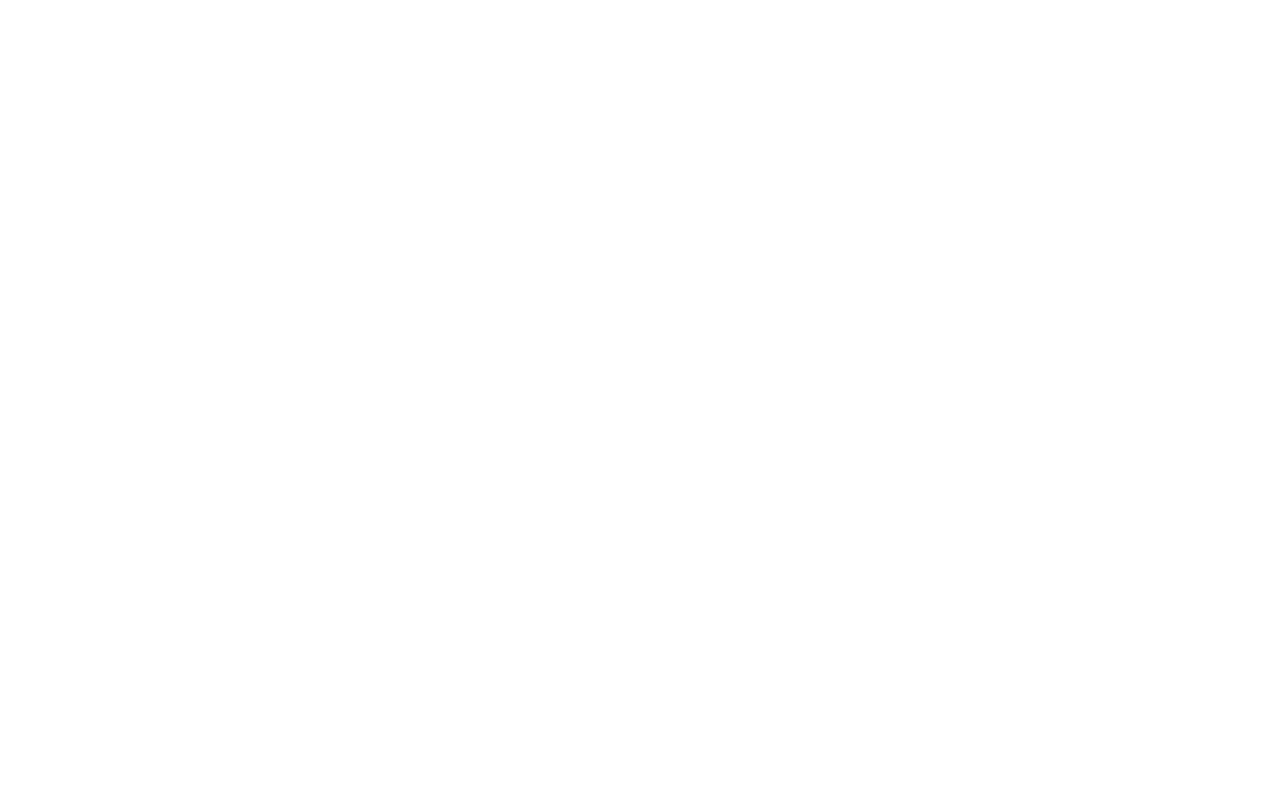
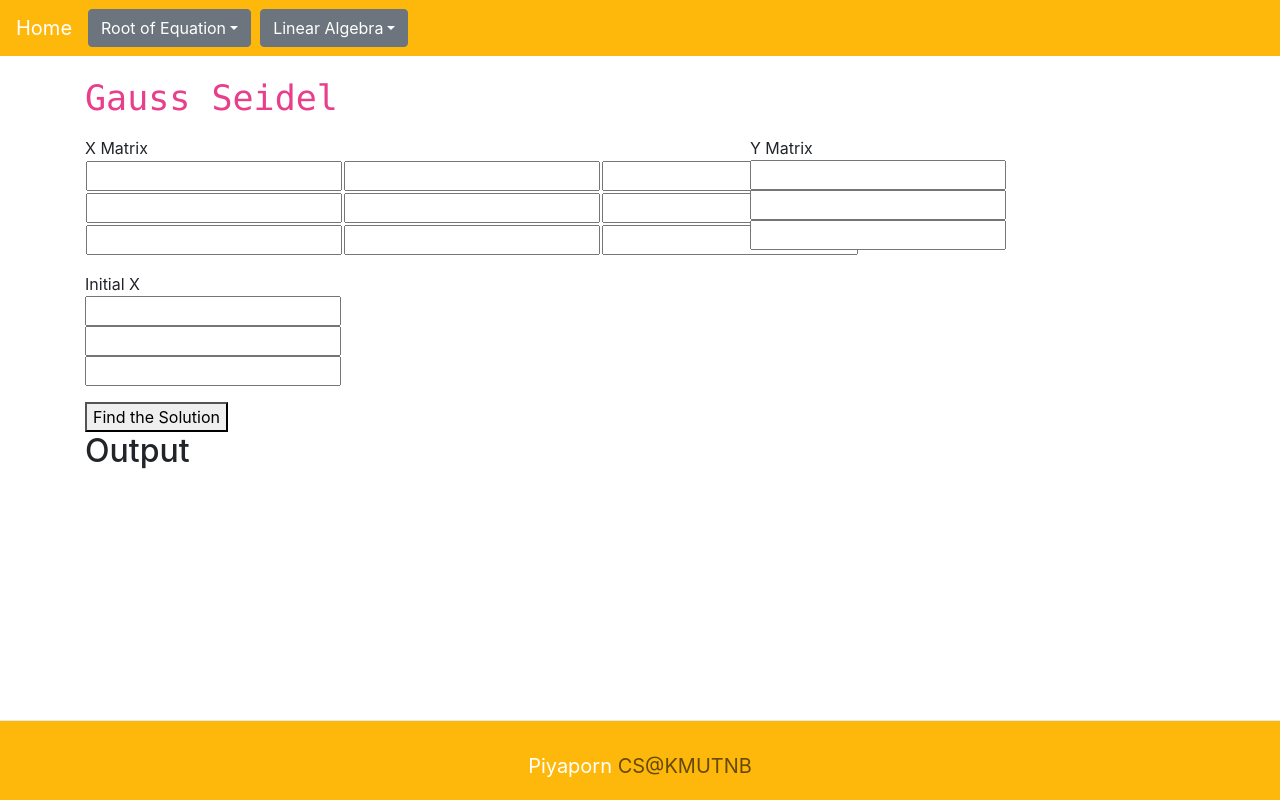
Before and after one commit to Piyaporn14/numerweb, a React (Create React App) app: page /GaussSeidel in a window 1280 px wide. Built offline with nearby package versions, Linux system fonts and the light colour scheme.

Commit message:
add GaussSeidel

```diff
--- a/src/App.js
+++ b/src/App.js
@@ -24,6 +24,7 @@
 import ConjugateGradient from './components/LinearAlgebra/ConjugateGradient';
 import Cholesky from './components/LinearAlgebra/Cholesky';
 import LUDecompose from './components/LinearAlgebra/LUDecompose';
+import GaussSeidel from './components/LinearAlgebra/GaussSeidel';
 
 class App extends Component {
 
@@ -44,6 +45,7 @@
           <Route exact path="/ConjugateGradient" component={ConjugateGradient} />
           <Route exact path="/Cholesky" component={Cholesky} />
           <Route exact path="/LUDecompose" component={LUDecompose} />
+          <Route exact path="/GaussSeidel" component={GaussSeidel} />
         </BrowserRouter>
         </div>
       </div>
--- /dev/null
+++ b/src/components/LinearAlgebra/GaussSeidel.js
@@ -0,0 +1,162 @@
+import React, { useState, useEffect } from "react";
+import { Container, Row, Col } from "react-bootstrap";
+import Axios from "axios";
+
+import "../../App.css";
+import Topbar from "../Topbar";
+import Footer from "../Footer";
+
+export default function GaussSeidel() {
+  const topic = "Gauss Seidel";
+  const [btnState, setBtnState] = useState(false);
+  const [output, setOutput] = useState([]);
+  const [matrixA, setMatrixA] = useState(
+    Array.from({ length: 3 }, () => Array.from({ length: 3 }, () => null))
+  );
+  const [matrixB, setMatrixB] = useState(
+    Array.from({ length: 1 }, () => Array.from({ length: 3 }, () => null))
+  );
+
+  const [matrixX, setMatrixX] = useState(
+    Array.from({ length: 1 }, () => Array.from({ length: 3 }, () => null))
+  );
+
+  useEffect(() => {
+    document.title = topic;
+  }, []);
+
+  const initialA = (row, column, event) => {
+    let copy = [...matrixA];
+    copy[row][column] = +event.target.value;
+    setMatrixA(copy);
+  };
+
+  const initialB = (row, column, event) => {
+    let copy = [...matrixB];
+    copy[row][column] = +event.target.value;
+    setMatrixB(copy);
+  };
+  const initialX = (row, column, event) => {
+    let copy = [...matrixX];
+    copy[row][column] = +event.target.value;
+    setMatrixX(copy);
+  };
+
+  const handleSubmit = (e) => {
+    if (btnState === false) {
+      e.preventDefault();
+      gauss_seidel();
+    }
+  };
+  const gauss_seidel = () => {
+    Axios.post("http://localhost:5000/api/GaussSeidelAPI", {
+      matrixA: matrixA,
+      matrixB: matrixB,
+      matrixX: matrixX,
+    })
+      .then((res) => {
+        setBtnState(true);
+        setOutput(res.data.out);
+        console.log(res.data.out);
+      })
+      .catch((err) => {
+        console.log(err);
+      });
+  };
+
+  return (
+    <div>
+      <Topbar />
+      <p></p>
+      <div>
+        <Container>
+          <h1>
+            <code>{topic}</code>
+          </h1>
+          <p></p>
+          <p></p>
+          <div>
+            <Row>
+              <Col xs="7">
+                X Matrix
+                <table>
+                  <tbody>
+                    {matrixA.map((row, rowIndex) => (
+                      <tr key={rowIndex}>
+                        {row.map((column, columnIndex) => (
+                          <td key={columnIndex}>
+                            <input
+                              type="number"
+                              disabled={btnState}
+                              onChange={(e) =>
+                                initialA(rowIndex, columnIndex, e)
+                              }
+                            />
+                          </td>
+                        ))}
+                      </tr>
+                    ))}
+                  </tbody>
+                </table>
+              </Col>
+
+              <Col xs="5">
+                Y Matrix
+                <table>
+                  <tbody>
+                    {matrixB.map((row, rowIndex) => (
+                      <tr key={rowIndex}>
+                        {row.map((column, columnIndex) => (
+                          <tr key={columnIndex}>
+                            <input
+                              type="number"
+                              disabled={btnState}
+                              onChange={(e) =>
+                                initialB(rowIndex, columnIndex, e)
+                              }
+                            />
+                          </tr>
+                        ))}
+                      </tr>
+                    ))}
+                  </tbody>
+                </table>
+              </Col>
+            </Row>
+            <p></p>
+            Initial X
+            <table>
+              <tbody>
+                {matrixX.map((row, rowIndex) => (
+                  <tr key={rowIndex}>
+                    {row.map((column, columnIndex) => (
+                      <tr key={columnIndex}>
+                        <input
+                          type="number"
+                          disabled={btnState}
+                          onChange={(e) => initialX(rowIndex, columnIndex, e)}
+                        />
+                      </tr>
+                    ))}
+                  </tr>
+                ))}
+              </tbody>
+            </table>
+          </div>
+          <p></p>
+          <button value="Submit" disabled={btnState} onClick={handleSubmit}>
+            Find the Solution
+          </button>
+
+          <h2>Output</h2>
+          {output.map((item, index) => (
+            <li key={index}>
+              X<sub>{index + 1}</sub> = {item}
+            </li>
+          ))}
+        </Container>
+      </div>
+      <Footer />
+    </div>
+  );
+}
--- a/src/components/Topbar.js
+++ b/src/components/Topbar.js
@@ -45,7 +45,7 @@
                         <DropdownItem href="/ConjugateGradient" >Conjugate Gradient</DropdownItem>
                         <DropdownItem href="/Cholesky" >Cholesky</DropdownItem>
                         <DropdownItem href="/LUDecompose" >LUDecompose</DropdownItem>
-                        <DropdownItem href="/Bisection" >Gauss-Seidel</DropdownItem>
+                        <DropdownItem href="/GaussSeidel" >Gauss-Seidel</DropdownItem>
                         <DropdownItem href="/Bisection" >Jacobi's Method</DropdownItem>
                     </DropdownMenu>
                 </Dropdown>
--- a/src/server.js
+++ b/src/server.js
@@ -17,6 +17,7 @@
 const ConjugateGradientAPI = require('./api/ConjugateGradientAPI')
 const CholeskyAPI = require('./api/CholeskyAPI')
 const LUDecomposeAPI = require('./api/LUDecomposeAPI')
+const GaussSeidelAPI = require('./api/GaussSeidelAPI')
 app.use('/',BisectionAPI);
 app.use('/',FalsePosAPI);
 app.use('/',OnePointAPI);
@@ -28,6 +29,7 @@
 app.use('/',ConjugateGradientAPI);
 app.use('/',CholeskyAPI);
 app.use('/',LUDecomposeAPI);
+app.use('/',GaussSeidelAPI);
 app.listen(port, () => console.log("Backend server live on " + port));
 
 
```
Also changed, not shown: src/api/GaussSeidelAPI.js (added, +51 -0 lines).
